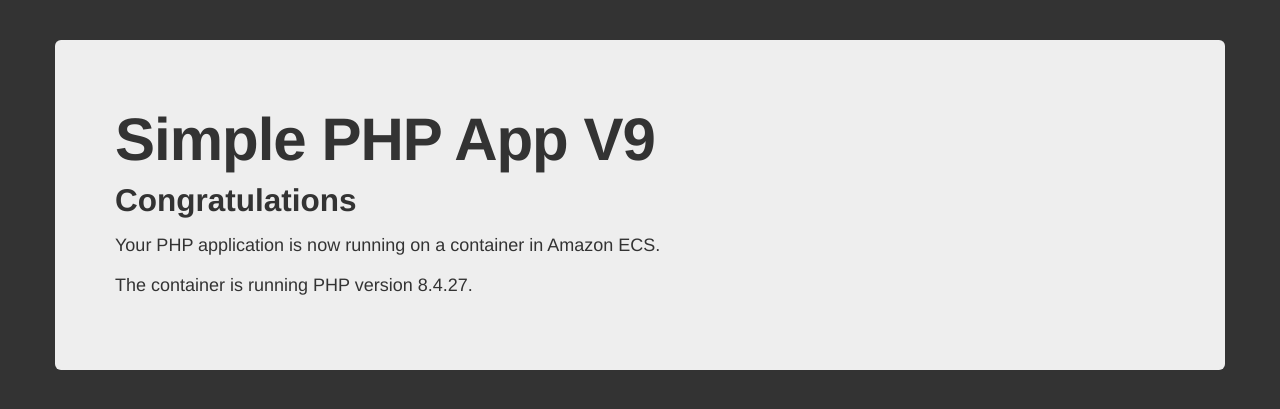
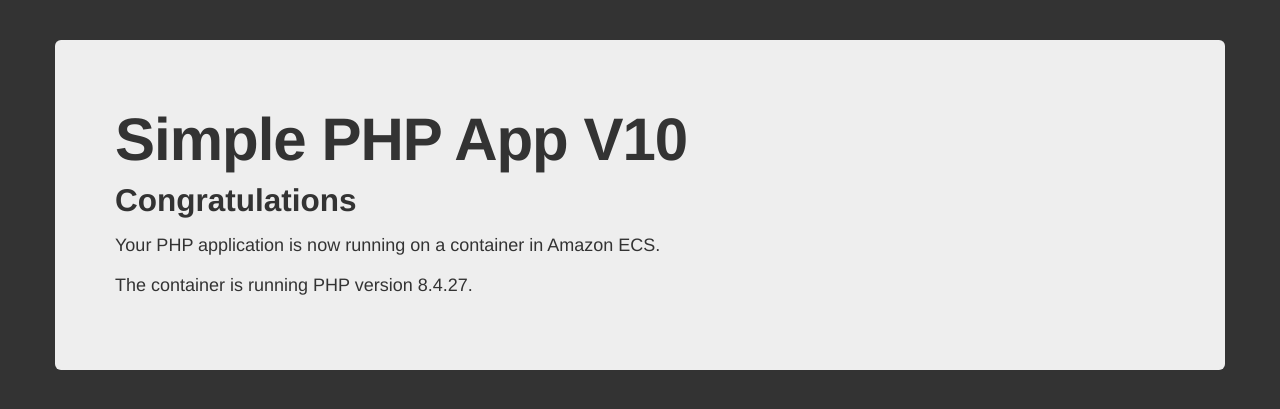
Before and after one commit to TJarriault/ecs-demo-repo, a PHP site: page / in a window 1280 px wide. Shown: the top 409 px of the page. Run offline with PHP 8.4, Linux system fonts and the light colour scheme.

Commit message:
Update index.php

```diff
--- a/src/index.php
+++ b/src/index.php
@@ -4,7 +4,7 @@
     <head>
         <meta charset="utf-8">
         <meta http-equiv="X-UA-Compatible" content="IE=edge,chrome=1">
-        <title>Simple PHP App V9</title>
+        <title>Simple PHP App V10</title>
         <meta name="viewport" content="width=device-width, initial-scale=1.0">
         <link href="assets/css/bootstrap.min.css" rel="stylesheet">
         <style>body {margin-top: 40px; background-color: #333;}</style>
@@ -15,7 +15,7 @@
     <body>
         <div class="container">
             <div class="hero-unit">
-                <h1>Simple PHP App V9</h1>
+                <h1>Simple PHP App V10</h1>
                 <h2>Congratulations</h2>
                 <p>Your PHP application is now running on a container in Amazon ECS.</p>
                 <p>The container is running PHP version <?php echo phpversion(); ?>.</p>
```
